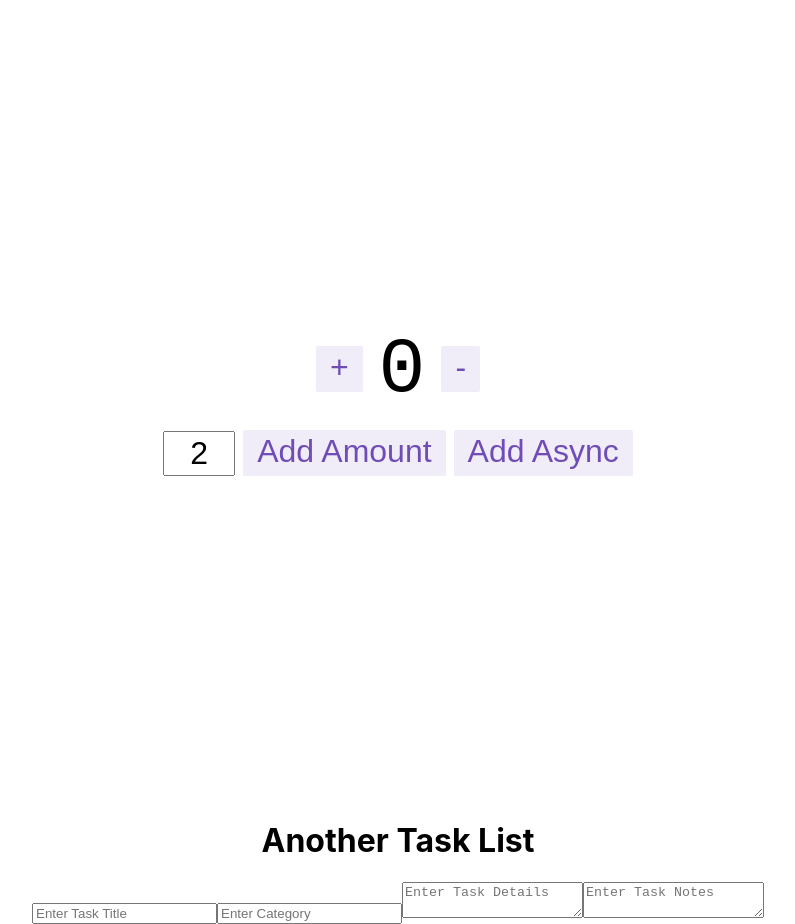
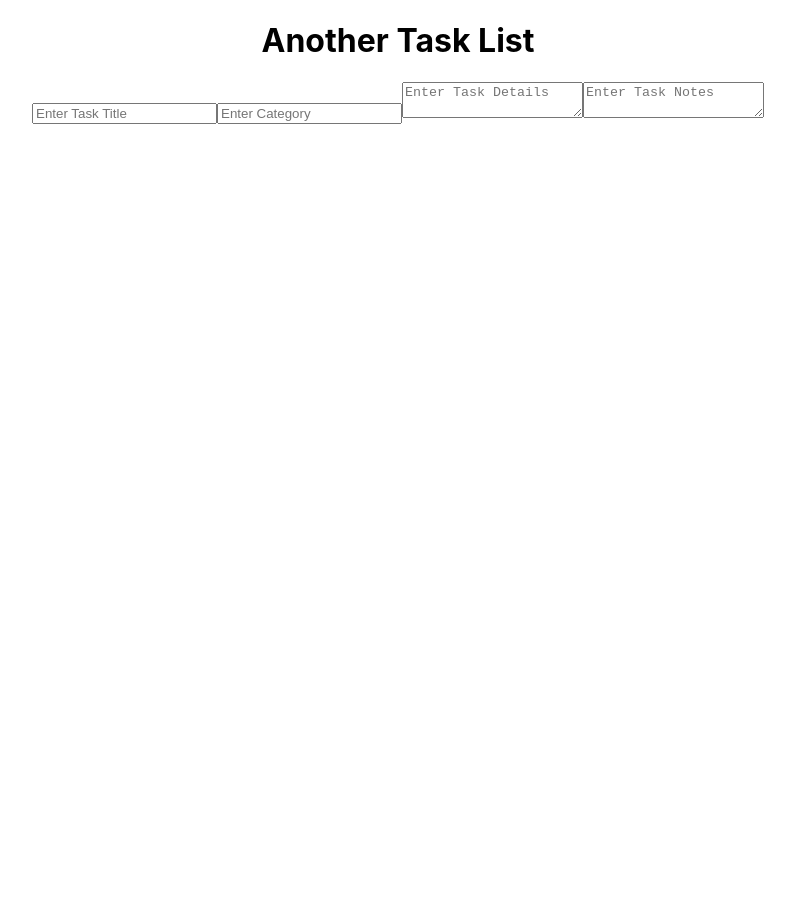
Before and after one commit to lolakoala/AnotherTaskList, a React (Create React App) app: page / in a window 1280 px wide. Shown: the whole page, without its empty margins (242-1037 px from the left). After the commit the page ends 800 px from the top, so only its background shows below. Built offline with nearby package versions, Linux system fonts and the light colour scheme.

Commit message:
removes render of Counter (CRA-redux)

```diff
--- a/src/App.js
+++ b/src/App.js
@@ -1,5 +1,4 @@
 import React from 'react';
-import { Counter } from './features/counter/Counter';
 import './App.css';
 import Form from './features/form/Form'
 
@@ -7,9 +6,6 @@ function App() {
   return (
     <div className="App">
     {/* keeping counter in as reference */}
-      <header className="App-header">
-        <Counter />
-      </header>
 
       <div className="App">
         <h1>Another Task List</h1>
```
